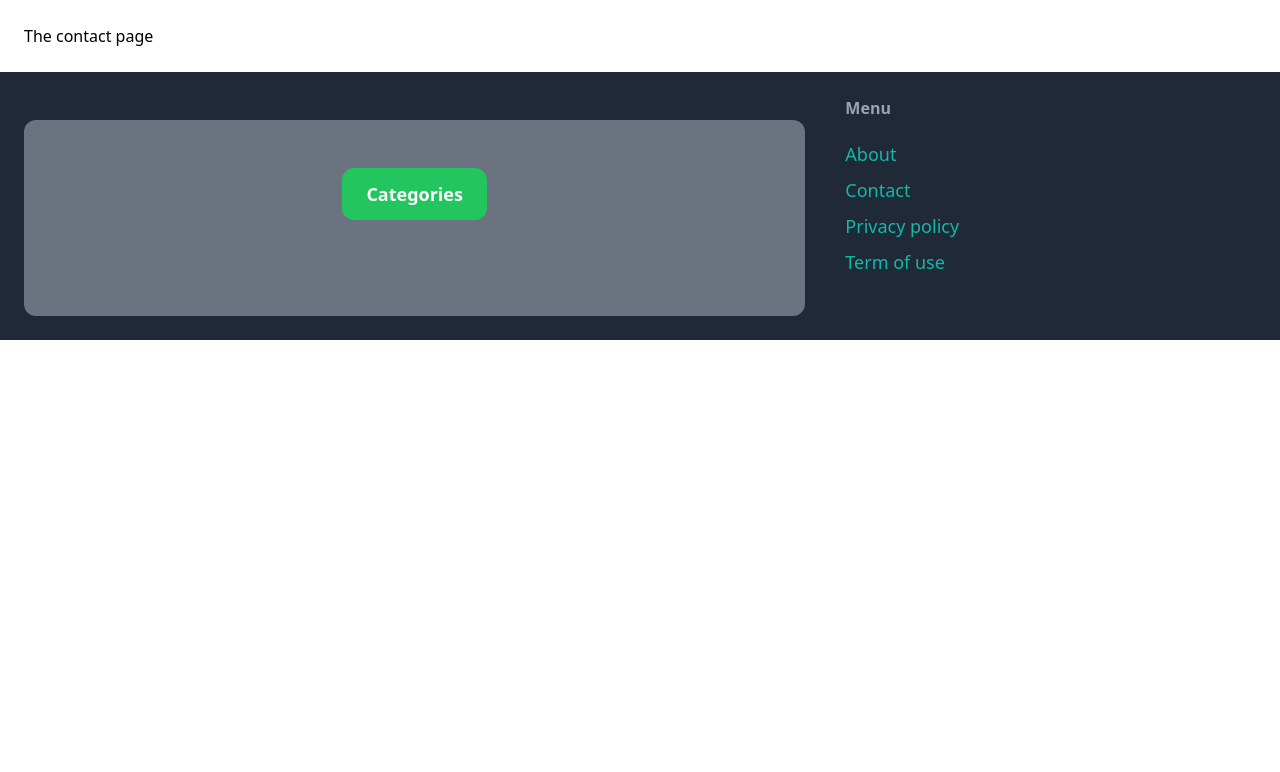
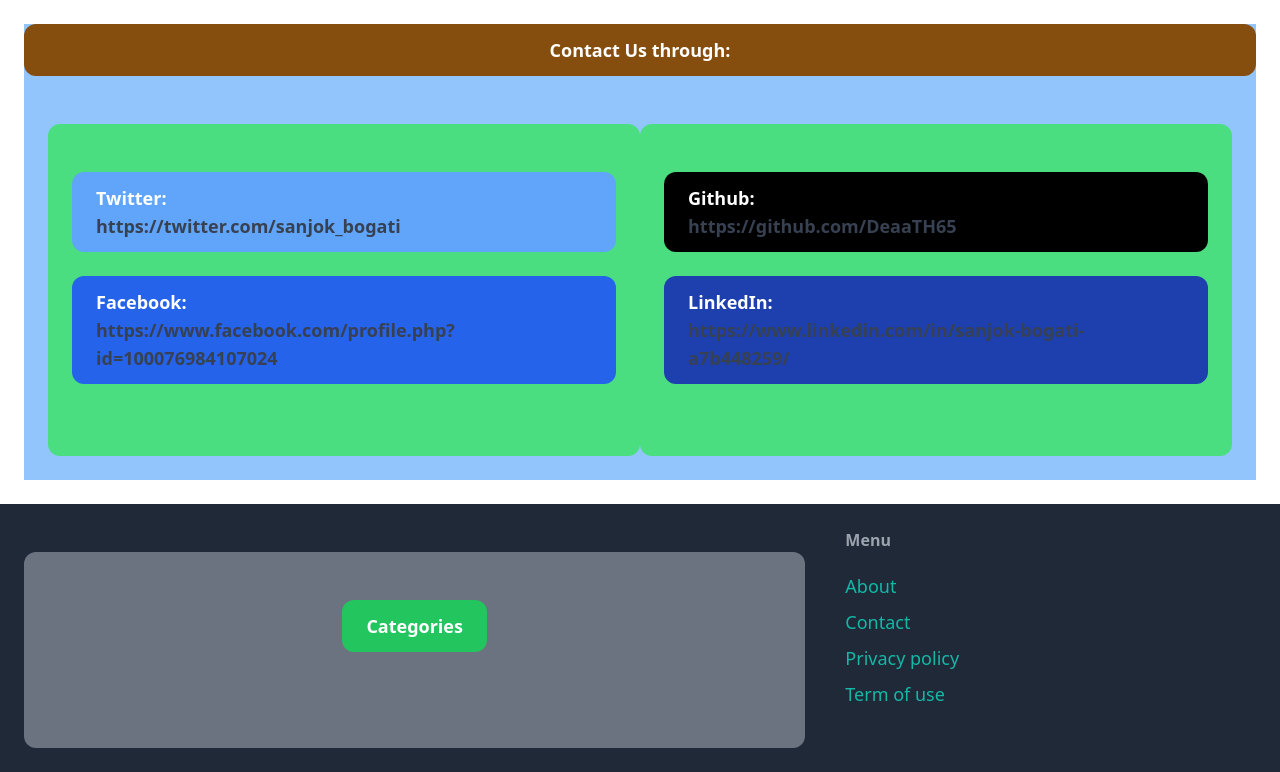
Before and after one commit to DeaaTH65/Online_Marketplace, a Django app: page /contact/ in a window 1280 px wide. Shown: the part 77-849 px from the top of the page. Before the commit the page ends 417 px from the top, so only its background shows below. Run offline with Django 4.2, Linux system fonts and the light colour scheme; parts of the project's set-up code (start-up, migrations or seed data) failed here and were passed over; some libraries are stand-ins or nearby versions.

Commit message:
Contact Page

```diff
--- a/marketplace/core/templates/core/contact.html
+++ b/marketplace/core/templates/core/contact.html
@@ -3,5 +3,33 @@
 {% block title %}Contact{% endblock %}
 
 {% block content %}
-    <h1>The contact page</h1>
+<div class="container-fluid bg-blue-300">
+    <h1 align="center" class="px-6 py-3 text-lg font-semibold bg-yellow-800 text-white rounded-xl"> Contact Us through: </h1>
+<div class="py-6 px-6 flex justify-between bg-blue-300">
+
+    <div class="w-1/2 "">
+        <div class="mt-6 px-6 py-12 bg-green-400 rounded-xl">
+            <h3 class="px-6 py-3 text-lg font-semibold bg-blue-400 text-white rounded-xl">Twitter:
+                <p class="text-gray-700">https://twitter.com/sanjok_bogati</p>
+            </h3><br/>
+            <h3 class="px-6 py-3 text-lg font-semibold bg-blue-600 text-white rounded-xl">Facebook:
+                <p class="text-gray-700">https://www.facebook.com/profile.php?id=100076984107024</p>
+            </h3><br/>
+        </div>
+
+    </div>
+    <div class="w-1/2">
+        <div class="mt-6 px-6 py-12 bg-green-400 rounded-xl">
+            <h3 class="px-6 py-3 text-lg font-semibold bg-black text-white rounded-xl">Github:
+                <p class="text-gray-700">https://github.com/DeaaTH65</p>
+            </h3> <br/>
+            <h3 class="px-6 py-3 text-lg font-semibold bg-blue-800 text-white rounded-xl">LinkedIn:
+                <p class="text-gray-700">https://www.linkedin.com/in/sanjok-bogati-a7b448259/</p>
+            </h3><br/>
+        </div>
+
+    </div>
+</div>
+</div>
+
 {% endblock %}
```
